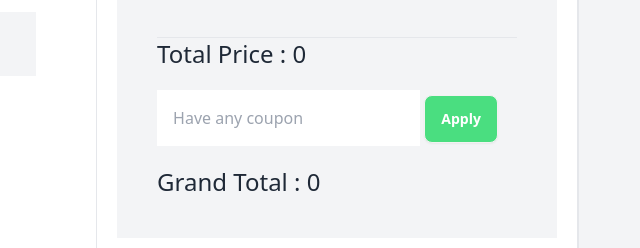
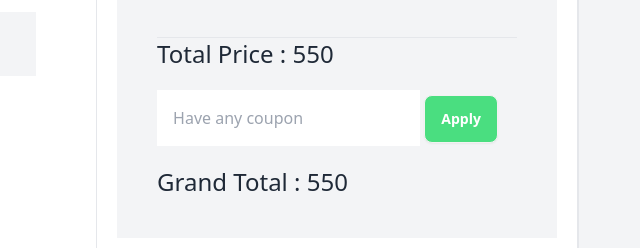
Before and after one commit to rafietrana/ranaass5, a plain HTML site: page index.html in a window 1280 px wide. Both pictures are taken after a click on the button "A1". Shown: the part 2443-2691 px from the top of the page, 594-1234 px from the left. Drawn offline with nearby package versions, Linux system fonts and the light colour scheme.

Commit message:
added this code

```diff
--- a/index.html
+++ b/index.html
@@ -59,11 +59,12 @@
             Yes, you can run unit tests and view the results directly within the
             app. The integrated testing features allow for a streamlined .
           </p>
-          <button
-            class="raleway-bold text-2xl bg-green-500 text-white py-3 px-4 rounded-lg"
-          >
-            Buy Now
-          </button>
+              <button
+              class="raleway-bold text-2xl bg-green-500 text-white py-3 px-4 rounded-lg"
+            >
+               <a href=" #sp">Buy Now</a>
+            </button>
+
         </div>
       </section>
       <section
@@ -230,7 +231,7 @@
       <!-- ph section end -->
 
       <!-- last section start -->
-      <section class="bg-gray-100 py-5 ">
+      <section id="sp" class="bg-gray-100 py-5 ">
              <div class="w-10/12 mx-auto bg-white border flex  gap-5">
 
                       <div class=" w-7/12">
@@ -272,13 +273,13 @@
                                        </div>
 
                                        <hr class="mt-10">
-                                          <div class="text-2xl">Total Price : <span>0</span></div>
+                                          <div class="text-2xl">Total Price : <span id="total">0</span></div>
                                       <div class="mt-5">
                                           <input class="p-4" type="text" placeholder="Have any coupon">
                                           <button class="btn bg-green-400 text-white">Apply</button>
                                       </div>
 
-                                      <div class="text-2xl mt-5">Grand Total : <span>0</span></div>
+                                      <div class="text-2xl mt-5">Grand Total : <span id="grand">0</span></div>
 
                                 </div>
                                 <div class=" m-5 p-10 space-y-5">
@@ -304,7 +305,7 @@
                                         <input class="outline-none border w-full  p-5 mt-1" type="text" placeholder="Enter Your Name">
                                     </div>
 
-                                       <button class="text-2xl bg-green-400 text-white w-full raleway-normal font-semibold py-4 shadow-md"> Next</button>
+                                       <button class="disabled: text-2xl bg-green-400 text-white w-full raleway-normal font-semibold py-4 shadow-md"> Next</button>
 
                                 </div>
                       </div>
--- a/java.js
+++ b/java.js
@@ -2,6 +2,7 @@
 
  let count = 0;
  let redius = 8;
+ let priceSum = 0;
 
 
  for (const iterator of collBtn) {
@@ -43,6 +44,25 @@
 
 
 
+            //     total price and grand total price set area
+
+              priceSum = priceSum + 550;
+             const findTotalInner =  getInnerTextById('total');
+             const updateValue = priceSum + findTotalInner;
+
+
+             const collParent = document.getElementById('total');
+
+             collParent.innerText = updateValue;
+
+
+             const collGrandParent = document.getElementById('grand');
+
+             collGrandParent.innerText = updateValue;
+
+
+
+
 
 
 
```
